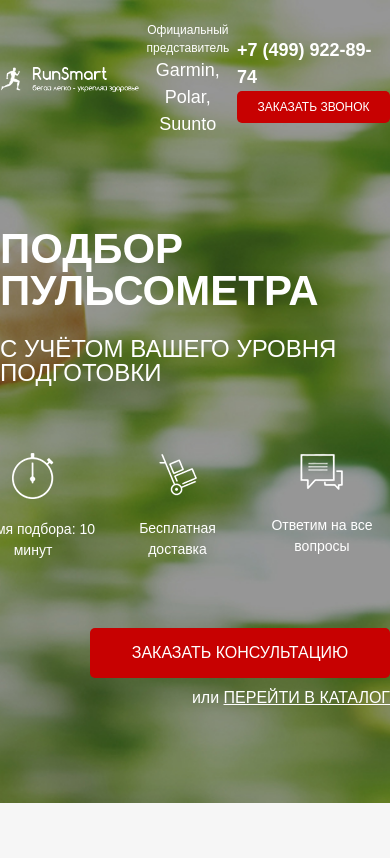
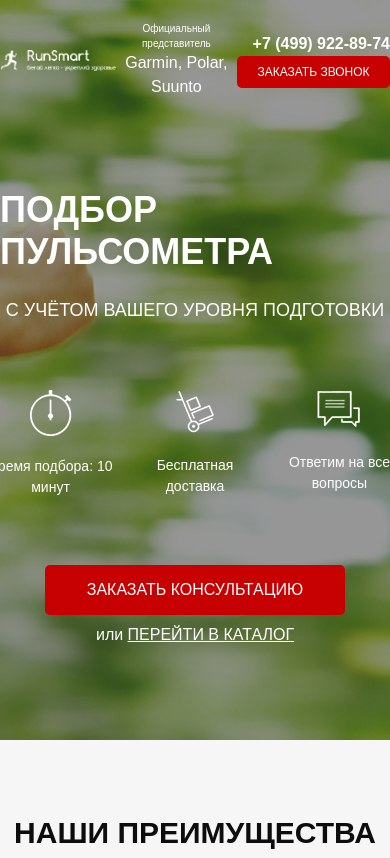
Before and after one commit to FatykovKirill/training_gulp_and_bem, a website: page src/index.html in a window 390 px wide. Shown: the top 858 px of the page. Drawn offline with Linux system fonts and the light colour scheme; a web font is replaced by a local one.

Commit message:
адаптация под телефоны 575px

```diff
--- /dev/null
+++ b/src/sass/base/_media.scss
@@ -0,0 +1,49 @@
+@media (max-width: 575px) {
+    .header {
+        justify-content: space-around;
+
+        &__logo {
+            width: 150px;
+        }
+
+        &__official {
+            font-size: 10px;
+
+            span {
+                font-size: 16px;
+            }
+        }
+
+        &__phone {
+            font-size: 16px;
+        }
+    }
+
+    .promo {
+
+        &__wrapper {
+            align-items: center;
+        }
+
+        &__header {
+            font-size: 36px;
+        }
+
+        &__subheader {
+            font-size: 18px;
+        }
+    }
+
+    .advantages {
+        padding: 70px 0 44px 0;
+
+        &__wrapper {
+            flex-direction: column;
+            align-items: center;
+        }
+
+        &__item {
+            margin-bottom: 20px;
+        }
+    }
+}
--- a/src/sass/style.scss
+++ b/src/sass/style.scss
@@ -14,3 +14,5 @@
 @import 'blocks/buttons';
 @import 'blocks/advantages';
 @import 'blocks/titles';
+
+@import 'base/media';
```
Also changed, not shown: src/css/style.min.css.
